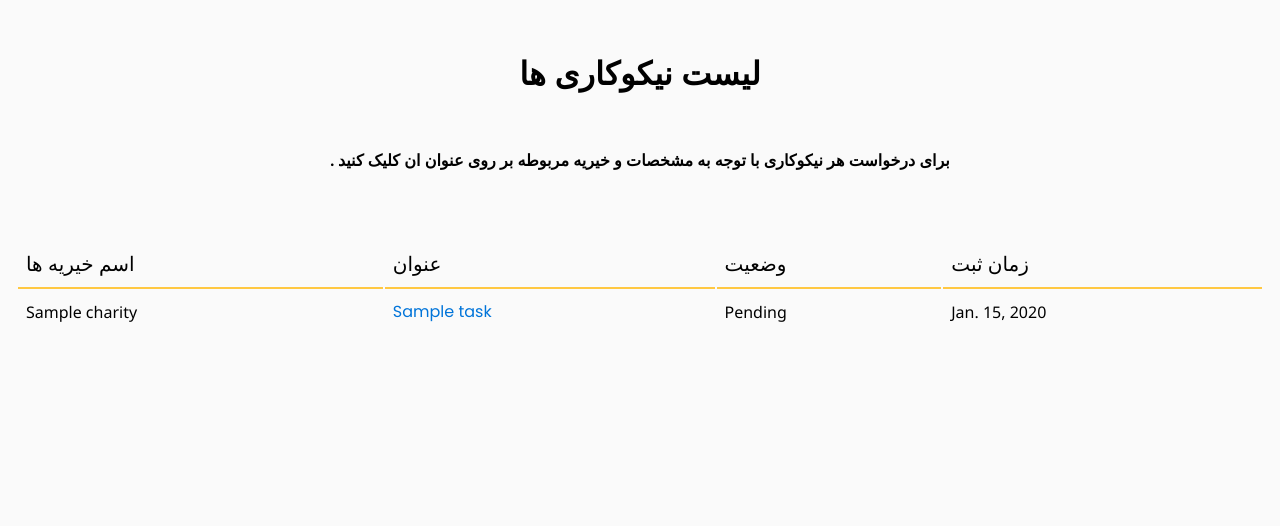
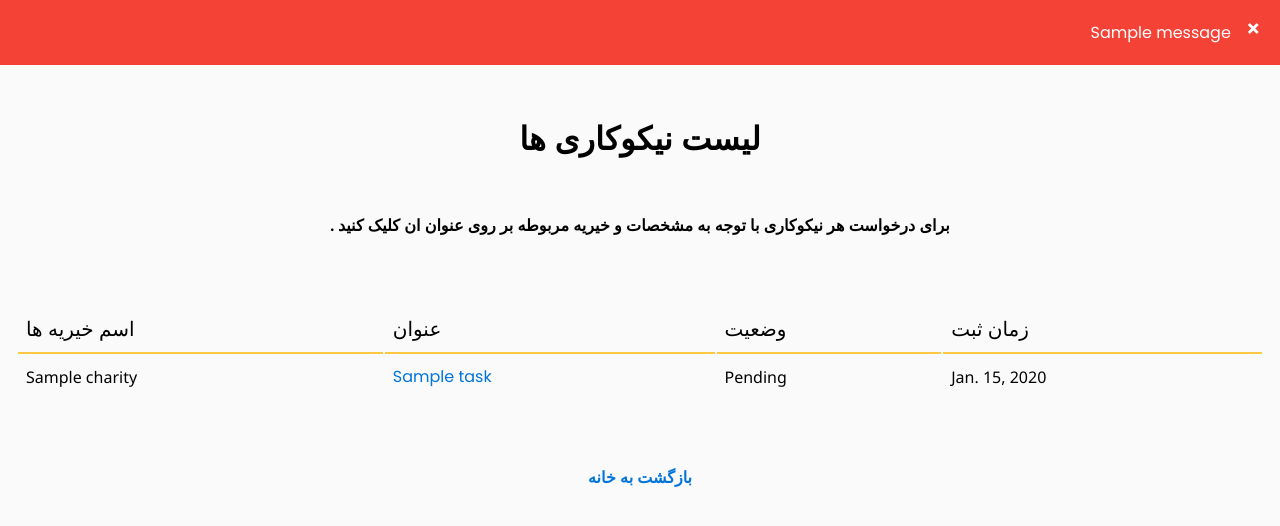
Before and after one commit to AliReza7222/Charity, a Django app: page /charities/show_taskes/ in a window 1280 px wide. Shown: the top 526 px of the page. Run offline with Django 4.2, Linux system fonts and the light colour scheme; tables that the repository leaves empty hold one stand-in row (values such as "Sample post"); one stand-in notice (Sample message) is shown.

Commit message:
create page show list task and fix some bug

```diff
--- a/about_us/templates/header.html
+++ b/about_us/templates/header.html
@@ -23,13 +23,13 @@
                     {% if user_site.is_benefactor %}
                         <li class="nav-item">
                             <a class="nav-link"
-                               href="#">درخواست نیکوکاری</a>
+                               href="{% url 'list_taskes' %}">درخواست نیکوکاری</a>
                         </li>
                     {% endif %}
                     {% if not user_site.is_benefactor and not user_site.is_charity %}
                         <li class="nav-item">
                                 <a class="nav-link"
-                                   href="#">نیکوکاری ها</a>
+                                   href="{% url 'list_taskes' %}">نیکوکاری ها</a>
                         </li>
                     {% endif %}
                     {% if user_site == None %}
--- a/accounts/models.py
+++ b/accounts/models.py
@@ -10,7 +10,6 @@ class User(AbstractUser):
     re_password = models.CharField(max_length=20)
     age = models.PositiveIntegerField(null=True, blank=True)
     date_joined = models.DateTimeField(auto_now=True)
-    is_staff = models.BooleanField(default=True)
     email = models.EmailField(unique=True)
     gender = models.CharField(max_length=1, choices=CHOICE_GENDER, null=True, blank=True)
 
--- a/charities/templates/list_taskes.html
+++ b/charities/templates/list_taskes.html
@@ -6,8 +6,45 @@
     <title>لیست نیکوکاری ها</title>
     <link href="{% static 'css/tags.css' %}" rel="stylesheet" type="text/css">
     <link href="{% static 'css/list_taskes.css' %}" rel="stylesheet" type="text/css">
+    <link href="{% static 'css/message.css' %}" rel="stylesheet" type="text/css">
 </head>
 <body>
+  <style>
+                    /* The alert message box */
+                    .alert {
+                      padding: 20px;
+                      background-color: #f44336; /* Red */
+                      color: white;
+                      margin-bottom: 15px;
+                    }
+
+                    /* The close button */
+                    .closebtn {
+                      margin-left: 15px;
+                      color: white;
+                      font-weight: bold;
+                      float: right;
+                      font-size: 22px;
+                      line-height: 20px;
+                      cursor: pointer;
+                      transition: 0.3s;
+                    }
+
+                    /* When moving the mouse over the close button */
+                    .closebtn:hover {
+                      color: black;
+                    }
+              </style>
+<!-- /Error messaging -->
+        {% if messages %}
+            {% for message in messages %}
+               <div class="alert" dir="rtl">
+                  <span class="closebtn" onclick="this.parentElement.style.display='none';">&times;</span>
+                  {{ message }}
+              </div>
+            {% endfor %}
+        {% endif %}
+<!-- /Error messaging -->
 <h1>لیست نیکوکاری ها</h1>
 <h4> . برای درخواست هر نیکوکاری با توجه به مشخصات و خیریه مربوطه بر روی عنوان ان کلیک کنید </h4>
 <table class="table">
@@ -22,12 +59,14 @@
       <tr class="table__row">
             <td class="table__content" data-heading="Player">{{ charity.name }}</td>
             <td class="table__content" data-heading="Seasons">
-                <a href="#" class="underline">{{ task.title }}</a></td>
+                <a href="{% url 'task_request' task.id %}" class="underline">{{ task.title }}</a></td>
             <td class="table__content" data-heading="Points">{{ task.get_state_display }}</td>
             <td class="table__content" data-heading="Jersey Number">{{ task.date }}</td>
         {% endfor %}
       </tr>
   {% endfor %}
 </table>
+<a href="{% url 'home' %}"  class="underline"><h4 style="text-align:center">بازگشت به خانه</h4></a>
+
 </body>
 </html>
--- a/charities/urls.py
+++ b/charities/urls.py
@@ -1,5 +1,7 @@
 from django.urls import path
-from .views import select_person, BenefactorCreate, CharityCreate, CreateProfile, CreateTask, show_tasks
+from .views import (select_person, BenefactorCreate,
+                    CharityCreate, CreateProfile, CreateTask, show_tasks, task_request)
+
 from django.conf import settings
 from django.conf.urls.static import static
 
@@ -10,6 +12,7 @@ urlpatterns = [
     path('profile/', CreateProfile.as_view(), name='profile'),
     path('task/', CreateTask.as_view(), name='tasks'),
     path('show_taskes/', show_tasks, name='list_taskes'),
+    path('request/<slug:task_id>/', task_request, name='task_request'),
 ]
 if settings.DEBUG:
     urlpatterns += static(settings.MEDIA_URL,
--- a/charities/views.py
+++ b/charities/views.py
@@ -8,7 +8,7 @@
 
 from .models import Benefactor, Charity, Task, ProfileUser
 from .forms import BenefactorForm, CharityForm, ProfileForm, TaskForm
-from .permissions import check_charity_user
+from .permissions import check_charity_user, check_benefactor
 
 
 @login_required(login_url='/accounts/login/')
@@ -116,3 +116,20 @@
     if request.method == "GET":
         context = {'charities': charities}
         return render(request, 'list_taskes.html', context=context)
+
+
+@check_benefactor
+@login_required(login_url='/accounts/login/')
+def task_request(request, task_id):
+    task = Task.objects.get(id=task_id)
+    if request.method == 'GET':
+        if task.state != 'P':
+            messages.error(request, 'شما نمیتوانید این نیکوکاری را قبول کنید چون در وضعیت Pending نیست .')
+            return redirect('/charities/show_taskes/')
+        context = {'task': task}
+        return render(request, 'request_task.html', context=context)
+    if request.method == 'POST':
+        benefactor = Benefactor.objects.get(user=request.user)
+        task.assign_to_benefactor(benefactor)
+        messages.success(request, 'درخواست نیکوکاری شما ثبت شد منتظر جواب بمانید .')
+        return redirect('/home/')
```
Also changed, not shown: charities/permissions.py (+17 -1 lines), charities/templates/request_task.html (added, +14 -0 lines), accounts/migrations/0006_alter_user_is_staff.py (added), charities/migrations/0009_alter_charity_reg_number.py (added).
